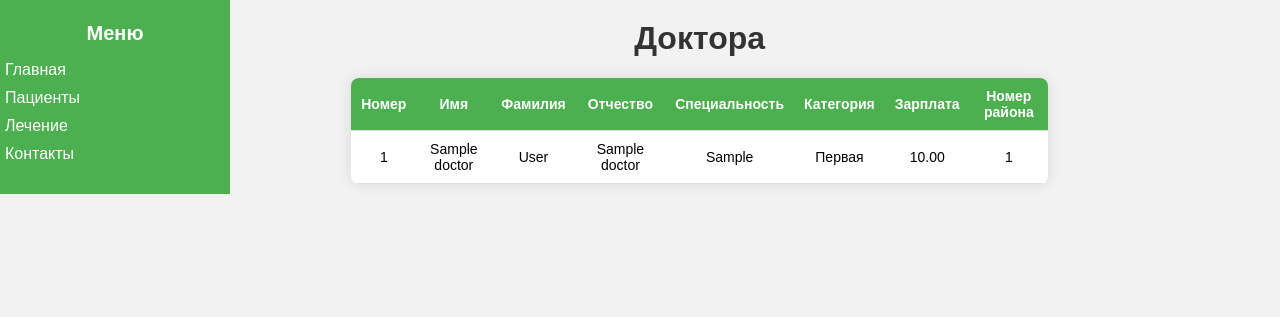
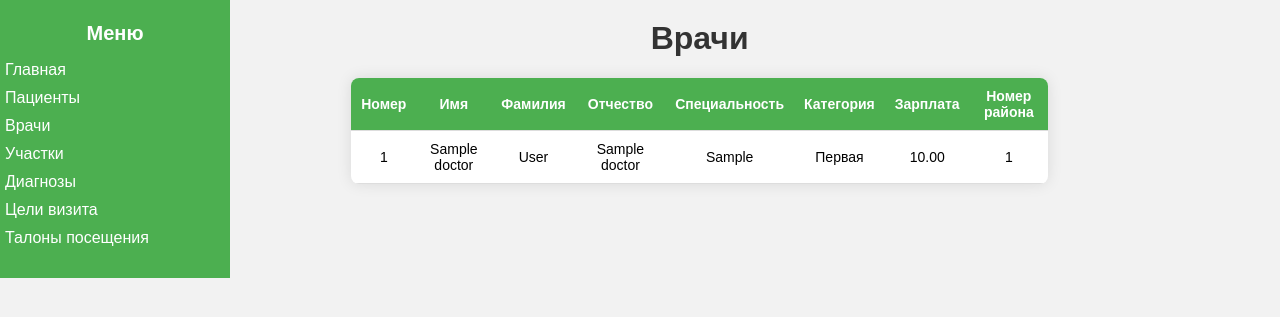
Before and after one commit to OscarISTUedu/BD-Project, a Django app: page /doctors/ in a window 1280 px wide. Shown: the top 317 px of the page. Run offline with Django 5.2, Linux system fonts and the light colour scheme; tables that the repository leaves empty hold one stand-in row (values such as "Sample post").

Commit message:
complete table, add link to navigation

```diff
--- a/BD/templates/model_list.html
+++ b/BD/templates/model_list.html
@@ -79,7 +79,7 @@
         tr:nth-child(even) {
             background-color: #f9f9f9;
         }
-        tr:hover {
+        tbody > tr:hover {
             background-color: #f1f1f1;
         }
         th:first-child, td:first-child {
@@ -111,9 +111,12 @@
         <h2>Меню</h2>
         <ul>
             <li><a href="#">Главная</a></li>
-            <li><a href="#">Пациенты</a></li>
-            <li><a href="#">Лечение</a></li>
-            <li><a href="#">Контакты</a></li>
+            <li><a href="/patients">Пациенты</a></li>
+            <li><a href="/doctors">Врачи</a></li>
+            <li><a href="/neighborhoods">Участки</a></li>
+            <li><a href="/diagnoses">Диагнозы</a></li>
+            <li><a href="/visits">Цели визита</a></li>
+            <li><a href="/tickets">Талоны посещения</a></li>
         </ul>
     </div>
 
@@ -132,10 +135,10 @@
                 {% for model in models %}
                     <tr>
                         {% for key,value in model.items %}
-                        {% if value|date:"M-d-y" %}
-                        <td>{{ value|date:"d-m-Y"}}</td>
-                        {% elif value|date:"d-m-Y H:i:s"%}
-                        <td>{{ value|date:"d-m-Y H:i:s"}}</td>
+                        {% if key == "date_of_birth" %}
+                        <td>{{value|date:"d-m-Y"}}</td>
+                        {% elif key == "date_n_time"%}
+                        <td>{{value|date:"d-m-Y H:i:s"}}</td>
                         {% elif value %}
                         <td>{{ value }}</td>
                         {% else %}
```
Also changed, not shown: BD/models.py (+4 -4 lines).
